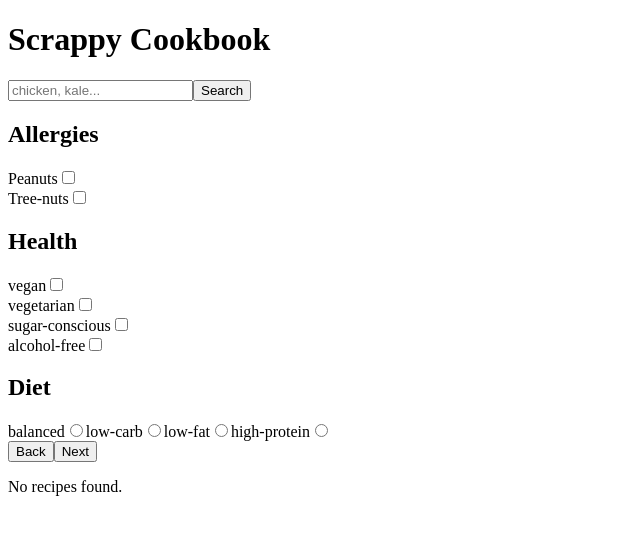
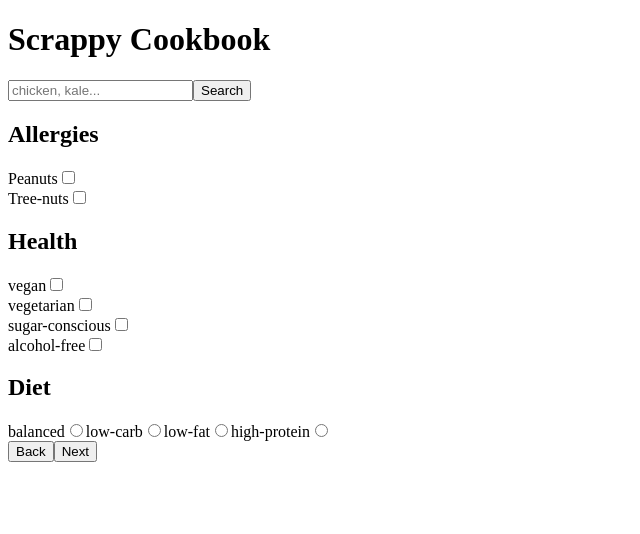
Before and after one commit to rvthai/scrappy-cookbook, a React (Create React App) app: page /recipes in a window 1280 px wide. Shown: the top 534 px of the page, without its empty margins (0-640 px from the left). Built offline with nearby package versions, Linux system fonts and the light colour scheme.

Commit message:
Improve conditional rendering for SearchResults

```diff
--- a/src/components/SearchResults.js
+++ b/src/components/SearchResults.js
@@ -5,10 +5,15 @@ import RecipeCard from "./RecipeCard";
 
 class SearchResults extends Component {
   render() {
+    if (this.props.recipes === undefined) {
+      return null;
+    } else if (this.props.recipes.length <= 0) {
+      return <p>No recipes found.</p>;
+    }
+
     return (
       <div>
-        {this.props.recipes !== undefined ? (
-          this.props.recipes
+        {this.props.recipes
           .slice(this.props.from, this.props.to)
           .map((recipe, index) => (
             <RecipeCard
@@ -19,10 +24,7 @@ class SearchResults extends Component {
               calories={recipe.recipe.calories}
               source={recipe.recipe.source}
             />
-            ))
-        ) : (
-          <p>No recipes found.</p>
-        )}
+          ))}
       </div>
     );
   }
```
Lines whose indentation alone changed are shown as unchanged.
